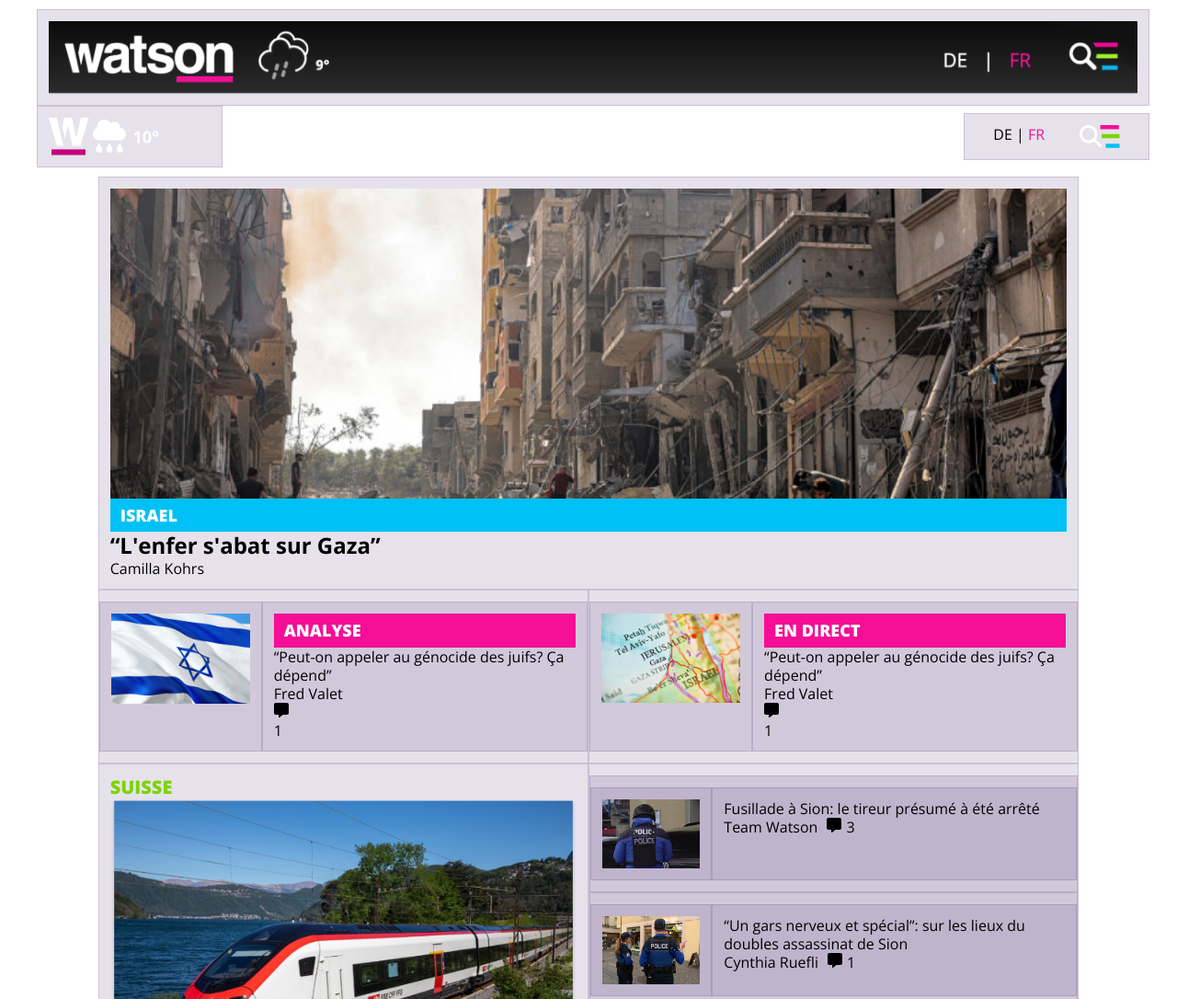
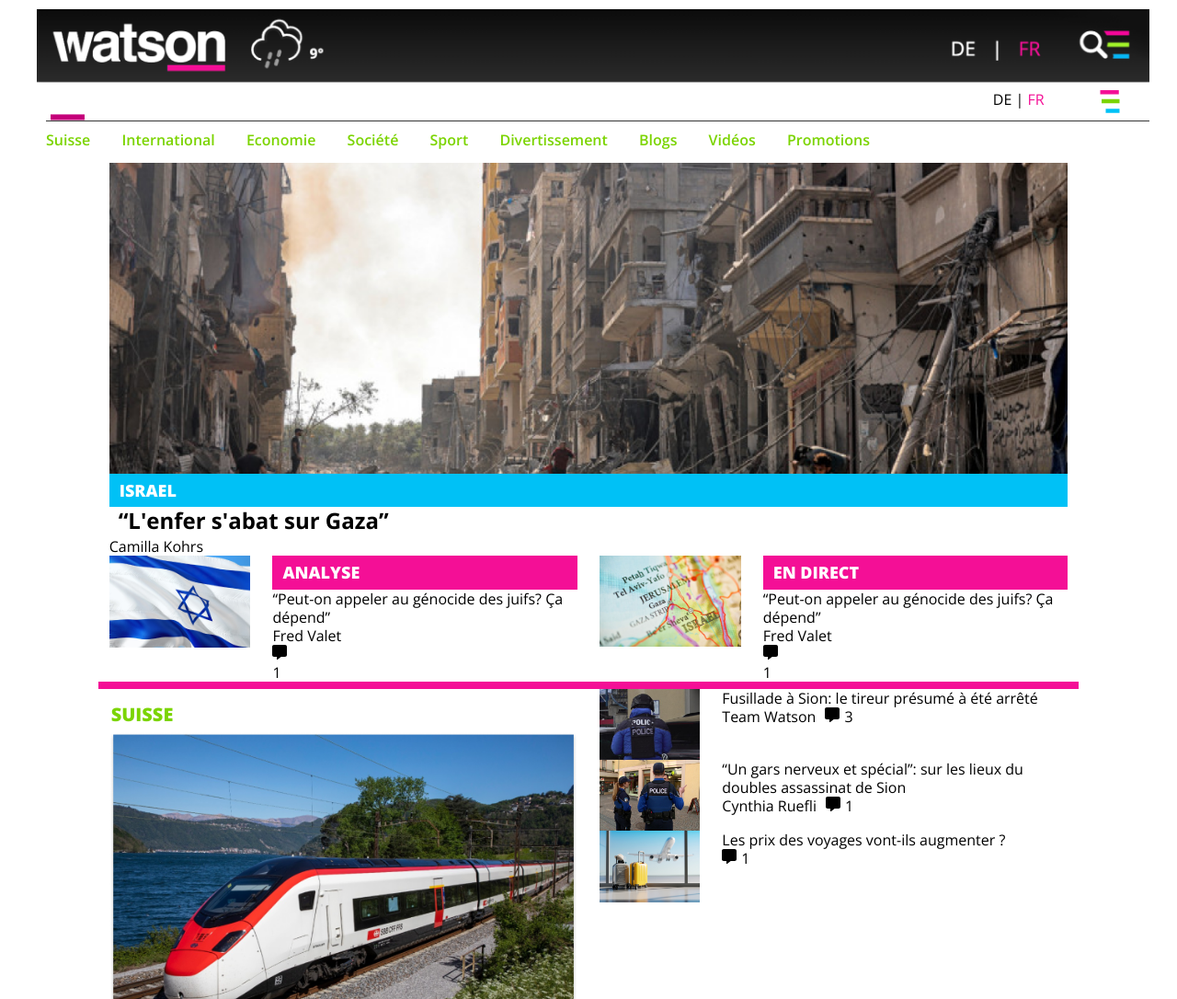
Before and after one commit to GLucile/watson, a website built with Parcel: page src/index.html in a window 1280 px wide. Shown: the top 1086 px of the page at 92% size. Built offline with nearby package versions, Linux system fonts and the light colour scheme.

Commit message:
header css done

```diff
--- a/src/index.html
+++ b/src/index.html
@@ -14,19 +14,19 @@
   </head>
   <body>
     <header>
-      <div class="container-fluid">
+      <div class="head-mobile-pad-image">
+        <img src="./img/header-ipad.png" alt="" />
+      </div>
+      <div class="container-fluid head-desktop">
         <div class="row">
-          <div class="col-12 head-mobile-pad-image">
-            <img src="./img/header-ipad.png" alt="" />
-          </div>
           <div class="col-2 col-md-2 col-lg-2 head-icons">
             <img
-              class="head-image"
+              class="head-image head-logo"
               src="./img/Watson logo.png"
               alt="watson logo reducted"
             />
             <img
-              class="head-image"
+              class="head-image head-weather"
               src="./img/weather icon.png"
               alt="weather icon"
             />
@@ -42,6 +42,19 @@
             />
           </div>
         </div>
+      </div>
+      <div class="head-desktop-menu">
+        <nav>
+          <a href="#">Suisse</a>
+          <a href="#">International</a>
+          <a href="#">Economie</a>
+          <a href="#">Société</a>
+          <a href="#">Sport</a>
+          <a href="#">Divertissement</a>
+          <a href="#">Blogs</a>
+          <a href="#">Vidéos</a>
+          <a href="#">Promotions</a>
+        </nav>
       </div>
     </header>
     <div class="breaking-news">
--- a/src/scss/_base.scss
+++ b/src/scss/_base.scss
@@ -51,6 +51,12 @@ header {
   padding: 10px 30px 10px 40px;
 }
 
+@media (max-width: 992px) {
+  header {
+    padding: 0;
+  }
+}
+
 header .row {
   display: flex;
   align-items: center;
@@ -62,13 +68,42 @@ h1 {
   font-size: 20px;
   font-weight: 800;
   text-transform: uppercase;
+  margin: 15px 0 7px 2px;
 }
 
 .order-classic,
 .order-reverse {
-  border-bottom: solid 8px #7bd400;
+  border-bottom: solid 2px #7bd400;
 }
 
 span {
   color: #f40f96;
 }
+
+h2 {
+  font-family: Open Sans;
+  font-size: 20px;
+  font-weight: 700;
+  margin: 0 0 3px 10px;
+}
+
+@media (min-width: 768px) {
+  h2 {
+    font-size: 24px;
+  }
+}
+
+button {
+  background-color: #7bd400;
+  color: #fff;
+  border: none;
+  padding: 4px 10px;
+  margin-bottom: 15px;
+  right: 15%;
+}
+
+a {
+  text-decoration: none;
+  color: #7bd400;
+  font-weight: 600;
+}
--- a/src/scss/_layout.scss
+++ b/src/scss/_layout.scss
@@ -1,11 +1,11 @@
-.row + .row {
-  margin-top: 16px;
-}
+// .row + .row {
+//   margin-top: 16px;
+// }
 
-.row > .col,
-.row > [class^="col-"] {
-  padding-top: 12px;
-  padding-bottom: 12px;
-  background-color: rgba(86, 61, 124, 0.15);
-  border: 1px solid rgba(86, 61, 124, 0.2);
-}
+// .row > .col,
+// .row > [class^="col-"] {
+//   padding-top: 12px;
+//   padding-bottom: 12px;
+//   background-color: rgba(86, 61, 124, 0.15);
+//   border: 1px solid rgba(86, 61, 124, 0.2);
+// }
--- a/src/scss/modules/_header.scss
+++ b/src/scss/modules/_header.scss
@@ -8,9 +8,28 @@
   justify-content: space-around;
 }
 
+.head-mobile-pad-image {
+  width: 100%;
+}
+
+.head-weather {
+  margin-left: 20px;
+}
+
+.head-desktop-menu {
+  margin-left: 10px;
+  padding: 10px 0 5px 0;
+  border-top: solid #363636 1px;
+}
+
+.head-desktop-menu a {
+  margin-right: 30px;
+}
+
 @media (max-width: 992px) {
   .head-icons,
-  .head-tools {
+  .head-tools,
+  .head-desktop-menu {
     display: none;
   }
 }
```
Also changed, not shown: 1 other file.
